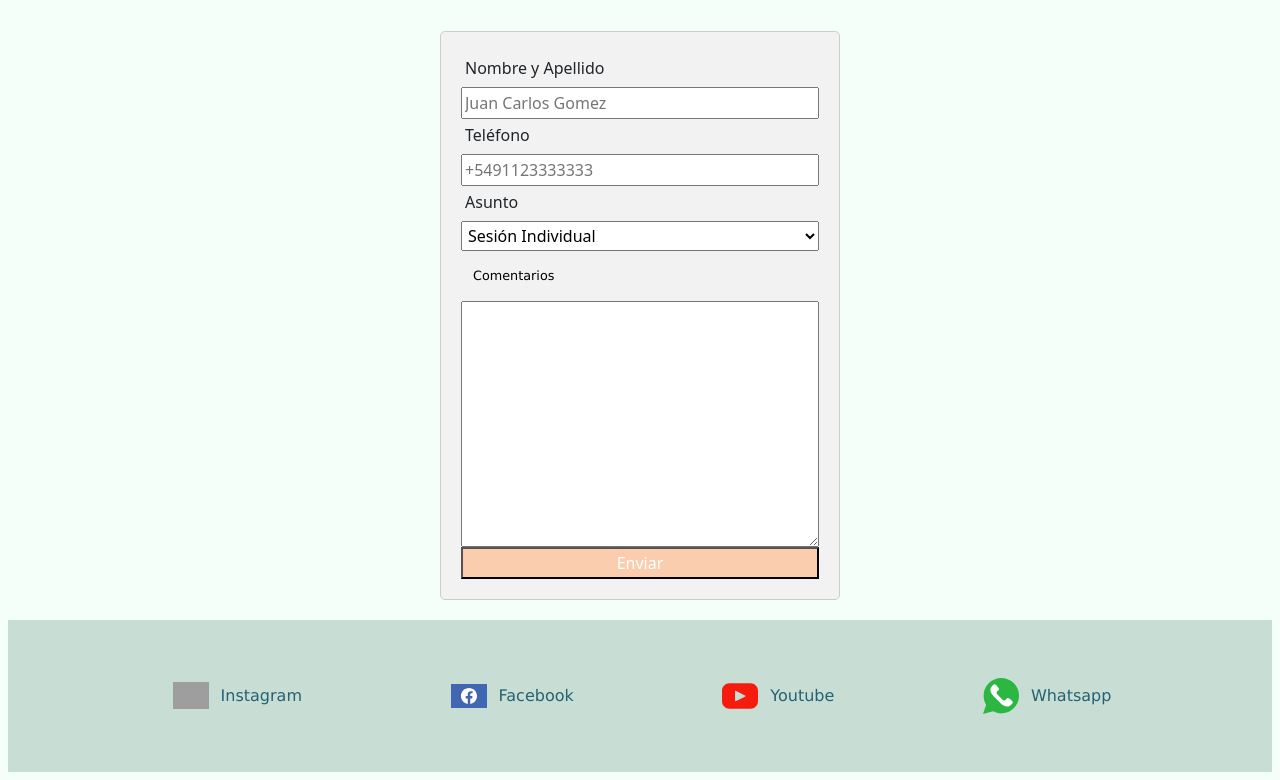
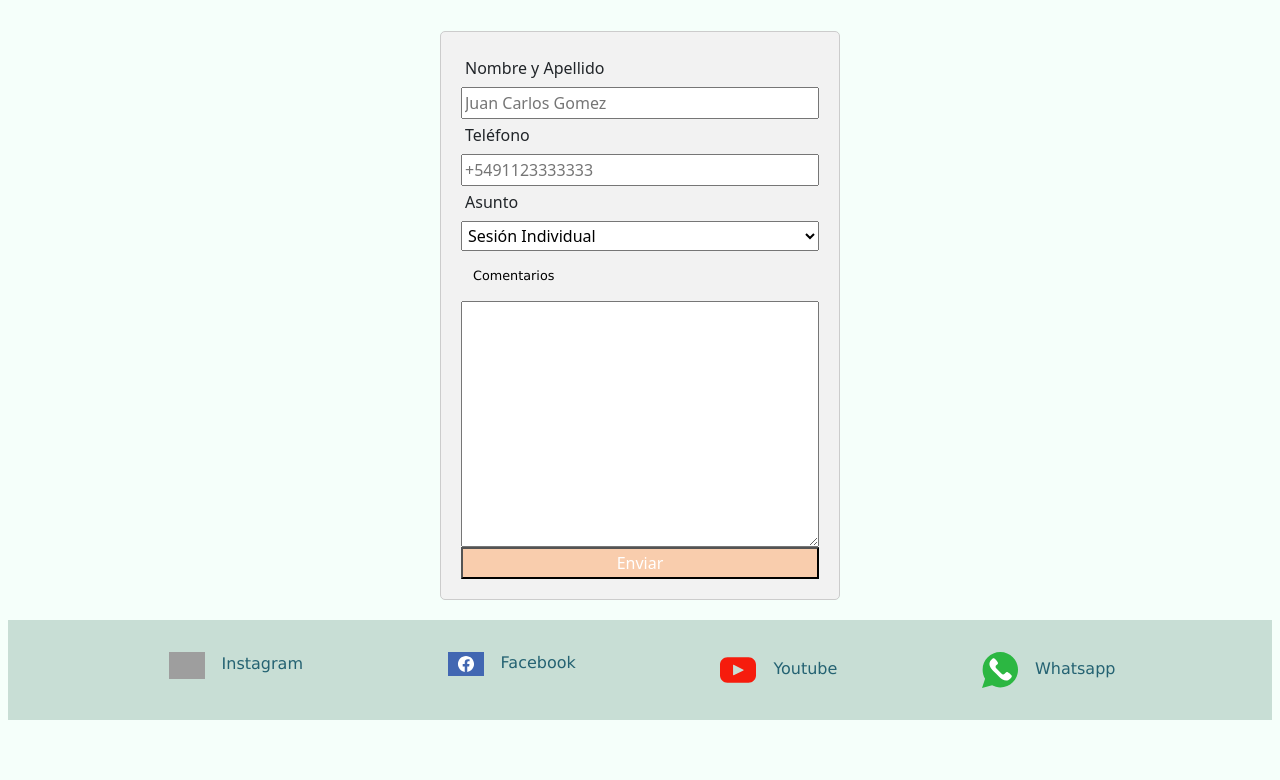
Before and after one commit to noetalp/Reencuentrodealmas, a website: page Contacto.html in a window 1280 px wide. Shown: the part 671-1451 px from the top of the page. After the commit the page ends 1399 px from the top, so only its background shows below. Drawn offline with nearby package versions, Linux system fonts and the light colour scheme; grey boxes are pictures that could not be loaded.

Commit message:
Finalizacion de la PreEntrega3

```diff
--- a/Contacto.html
+++ b/Contacto.html
@@ -5,8 +5,9 @@
         <meta http-equiv="X-UA-Compatible" content="IE=edge">
         <meta name="viewport" content="width=device-width, initial-scale=1.0">
         <link href="https://cdn.jsdelivr.net/npm/bootstrap@5.3.0-alpha3/dist/css/bootstrap.min.css" rel="stylesheet" integrity="sha384-KK94CHFLLe+nY2dmCWGMq91rCGa5gtU4mk92HdvYe+M/SXH301p5ILy+dN9+nJOZ" crossorigin="anonymous">
-    <link rel="stylesheet" href="CSS/style.css"><!--Aca pego el enlace de los estilos-->
-    <title>Reencuentro de Almas - Contacto</title>
+        <link rel="stylesheet" href="CSS/style.css"><!--Aca pego el enlace de los css, debajo del link de bootstrap-->
+        <title>Reencuentro de Almas - Inicio</title>
+        <link href="https://unpkg.com/aos@2.3.1/dist/aos.css" rel="stylesheet"> <!-- aca pego el enlace de AOS-->
     </head>
 <body>
     <header>
@@ -23,17 +24,15 @@
                     </ul>
                   </li>
                 <li>
-                    <a href= "#Quien-soy" class="enlace-quees" > ¿Quién Soy? </a> <!--Enlace Interno-->
+                    <a href= "Inicio.html" class="enlace-quees" > ¿Quién Soy? </a> <!--Enlace Interno-->
                 </li>
                 <li class="nav-item dropdown">
                     <a class="nav-link dropdown-toggle" href="#" role="button" data-bs-toggle="dropdown" aria-expanded="false">
                       Actividades
                     </a>
                     <ul class="dropdown-menu">
-                        <ul class="dropdown-menu">
                         <li><a class="dropdown-item" href="Actividades.html">Sesiones y Formación</a></li>
                         <li><a class="dropdown-item" href="Talleres.html">Talleres</a></li>
-                        </ul>
                       </ul>
                   </li>
                 <li>
@@ -42,8 +41,8 @@
             </ul>
         </nav>
     </header>
-    <section id="principal"  class="container">
-        <h1>BIENVENIDOS A REENCUENTRO DE ALMAS</h1>
+    <section id="principal"  class="container"  data-aos="flip-right">
+        <h1  >BIENVENIDOS A REENCUENTRO DE ALMAS</h1>
         <img src="images/chakras-arcoiris-web.jpg" alt="Chakras-arcoiris">
         <p> </p>
     </section>
@@ -66,24 +65,28 @@
             </form>
             <footer>
                 <section id="section-container">
-                    <div class="redes">
-                        <a href="https://www.instagram.com/reencuentrodealmas/"><img src="images/instagram.svg" alt="Logo Instagram" width="40px"> </a>
-                        <a href="https://www.instagram.com/reencuentrodealmas/"> Instagram </a>
+                    <div>
+                        <a href="https://www.instagram.com/reencuentrodealmas/" target="_blank" ><img src="images/instagram.svg" alt="Logo Instagram" class="redes"> </a>
+                        <a href="https://www.instagram.com/reencuentrodealmas/"target="_blank"> Instagram </a>
                     </div>
-                    <div class="redes">
-                        <a href="https://www.facebook.com/reencuentrodealmasOK"><img src="images/Facebook.svg" alt="Logo Facebook" width="40px"></a>
-                        <a href="https://www.facebook.com/reencuentrodealmasOK"> Facebook </a>
+                    <div>
+                        <a href="https://www.facebook.com/reencuentrodealmasOK" target="_blank"><img src="images/Facebook.svg" alt="Logo Facebook" class="redes"></a>
+                        <a href="https://www.facebook.com/reencuentrodealmasOK"target="_blank"> Facebook </a>
                     </div>
-                    <div class="redes">
-                        <a href="https://www.youtube.com/@reencuentrodealmas9225/videos"><img src="images/youtube.svg" alt="Logo youtube" width="40px"></a>
-                        <a href="https://www.youtube.com/@reencuentrodealmas9225/videos">Youtube</a>
+                    <div>
+                        <a href="https://www.youtube.com/@reencuentrodealmas9225/videos" target="_blank"><img src="images/youtube.svg" alt="Logo youtube" class="redes"></a>
+                        <a href="https://www.youtube.com/@reencuentrodealmas9225/videos" target="_blank">Youtube</a>
                     </div>
-                    <div class="redes">
-                        <a href="https://wa.me/5491123965811?text=Hola Lorena, quería solicitar información sobre Terapia de Regresiones"><img src="images/whatsapp.svg" alt="Logo whastapp" width="40px"></a>
-                        <a href="https://wa.me/5491123965811?text=Hola Lorena, quería solicitar información sobre Terapia de Regresiones">Whatsapp</a>
+                    <div>
+                        <a href="https://wa.me/5491123965811?text=Hola Lorena, quería solicitar información sobre Terapia de Regresiones" target="_blank"><img src="images/whatsapp.svg" alt="Logo whastapp" class="redes"></a>
+                        <a href="https://wa.me/5491123965811?text=Hola Lorena, quería solicitar información sobre Terapia de Regresiones" target="_blank">Whatsapp</a>
                     </div>
                 </section>
             </footer>
+            <script src="https://unpkg.com/aos@2.3.1/dist/aos.js"></script>
+            <script>
+                AOS.init();
+            </script>
             <script src="https://cdn.jsdelivr.net/npm/bootstrap@5.3.0-alpha3/dist/js/bootstrap.bundle.min.js" integrity="sha384-ENjdO4Dr2bkBIFxQpeoTz1HIcje39Wm4jDKdf19U8gI4ddQ3GYNS7NTKfAdVQSZe" crossorigin="anonymous"></script> <!--Aca dejo el link de boostrap-->
 </body>
 </html>
--- a/SCSS/style.scss
+++ b/SCSS/style.scss
@@ -208,11 +208,20 @@ h2 {
     #section-container{
       display: flex;
       justify-content: space-evenly;
+
       a {
         text-decoration: none; /* Elimina el subrayado del enlace */
         color:#246272;
       }
+      }
   }
+  .redes{
+    width: 40px;
+    transition: all 2s;
+  }
+  .redes:hover{
+    transform: rotate(45deg);
+
   div{
     height: 100px;
     align-items: center;
```
Also changed, not shown: Actividades.html (+19 -14 lines), Beneficios.html (+21 -16 lines), Inicio.html (+15 -10 lines), Talleres.html (+20 -16 lines), CSS/style.css, 1 other file. Lines whose indentation alone changed are shown as unchanged.
